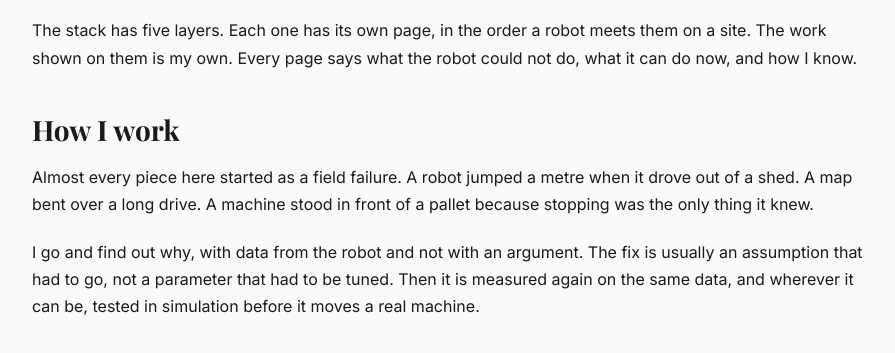
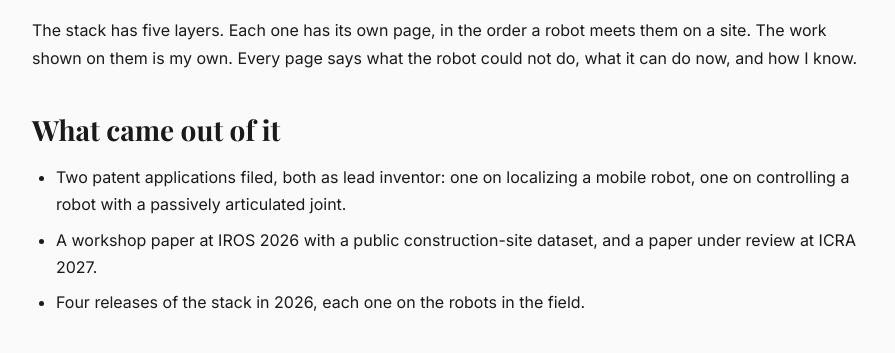
Before and after one commit to Gautham-Ramkumar03/Gautham-Ramkumar03.github.io, a plain HTML site: page projects/flo-cortex/index.html in a window 1280 px wide. Shown: the part 2137-2490 px from the top of the page, without its empty margins (192-1087 px from the left). Drawn offline with nearby package versions, Linux system fonts and the light colour scheme.

Commit message:
Hub: drop How I work

```diff
--- a/projects/flo-cortex/index.html
+++ b/projects/flo-cortex/index.html
@@ -32,14 +32,6 @@ Today I write most of the mapping, localization and control in the stack, and I
 Each one has its own page, in the order a robot meets them on a site.
 The work shown on them is my own.
 Every page says what the robot could not do, what it can do now, and how I know.</p>
-<h2 id="how-i-work">How I work</h2>
-<p>Almost every piece here started as a field failure.
-A robot jumped a metre when it drove out of a shed.
-A map bent over a long drive.
-A machine stood in front of a pallet because stopping was the only thing it knew.</p>
-<p>I go and find out why, with data from the robot and not with an argument.
-The fix is usually an assumption that had to go, not a parameter that had to be tuned.
-Then it is measured again on the same data, and wherever it can be, tested in simulation before it moves a real machine.</p>
 <h2 id="what-came-out-of-it">What came out of it</h2>
 <ul>
 <li>Two patent applications filed, both as lead inventor: one on localizing a mobile robot, one on controlling a robot with a passively articulated joint.</li>
```
